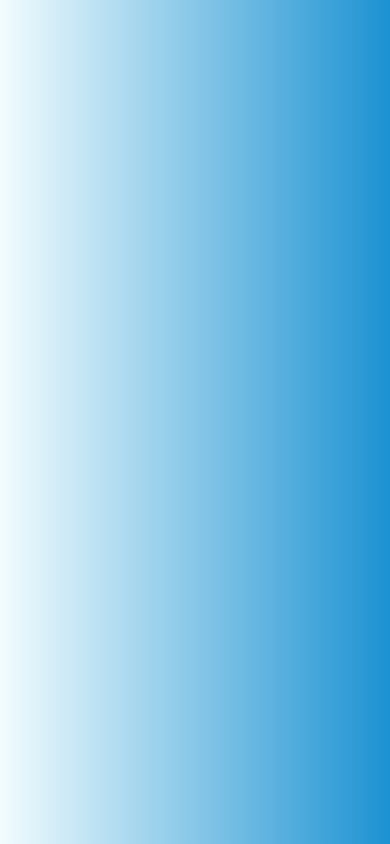
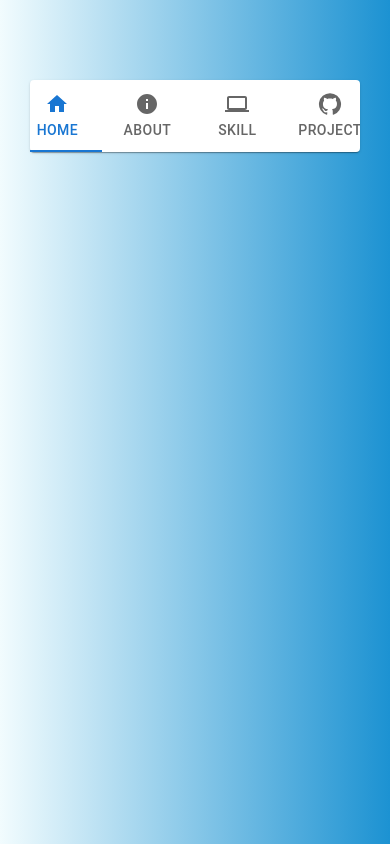
Before and after one commit to aungkaungkhant-nssh/MyPortfolio, a React (Create React App) app: page / in a window 390 px wide. Built offline with nearby package versions, Linux system fonts and the light colour scheme; the HTML template or start-up script is replaced by a standard one.

Commit message:
responsive

```diff
--- a/src/App.js
+++ b/src/App.js
@@ -1,6 +1,7 @@
 
 import './App.css';
 import Navbar from './components/Navbar';
+import React,{useEffect,useState} from 'react'
 import { makeStyles } from '@mui/styles';
 import { Grid } from '@mui/material';
 import Sidebar from './components/Sidebar';
@@ -22,10 +23,19 @@ const options=[
 ]
 function App() {
   const classes=useStyles();
+  const [mobile,setMobile]=useState(false)
+  const checkscreen=()=>{
+      if(window.innerWidth<=768){
+        setMobile(true);
+      }
+  }
+  useEffect(()=>{
+    window.addEventListener("resize",checkscreen);
+    checkscreen()
+  },[])
   return (
     <div className="App">
-        {/* <Navbar options={options}/> */}
-
+        {mobile && <Navbar options={options}/>}
         <main>
            <Grid container>
               <Grid  md={3} sx={{display:{xs:"none",md:"block"}}}>
```
